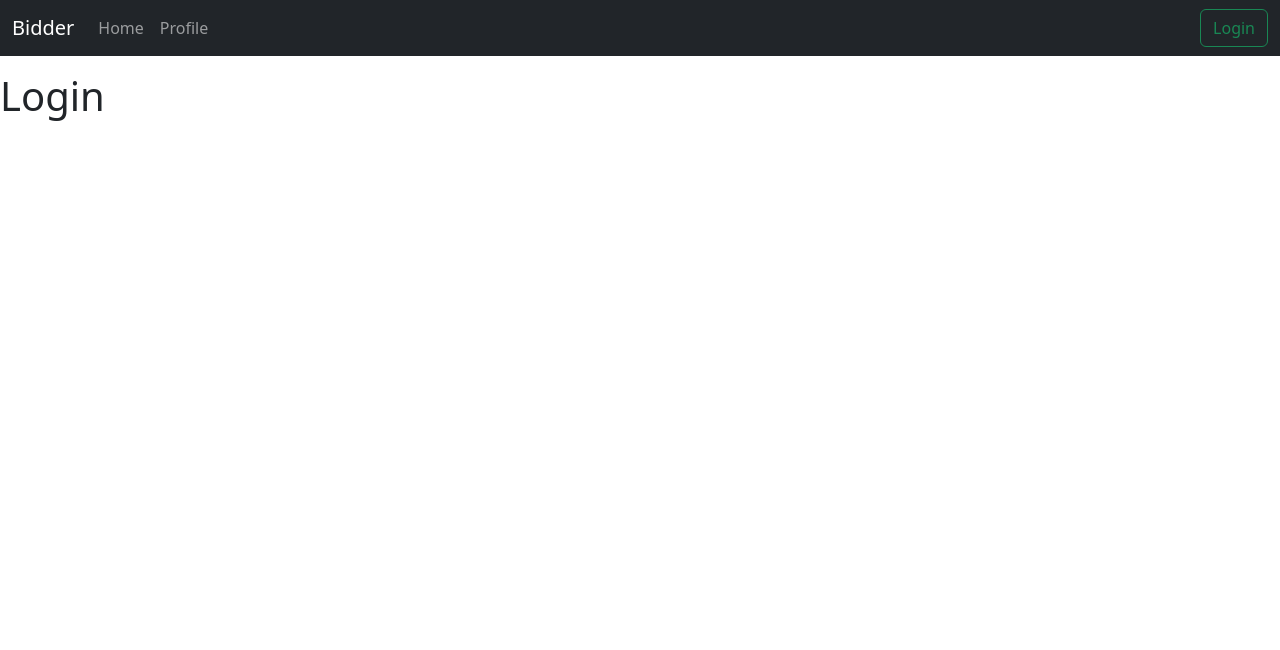
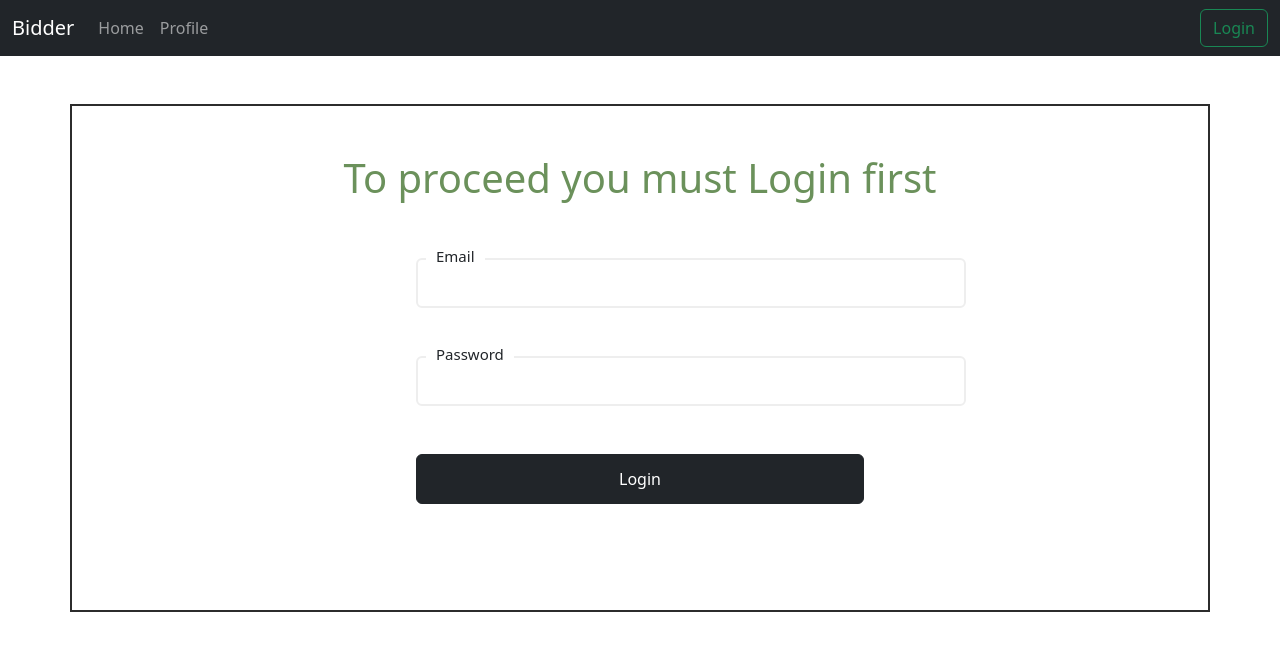
Before and after one commit to DarioR01/webDevGroupCoursework, a Vue app in the folder auction_frontend/: page /login in a window 1280 px wide. Shown: the top 650 px of the page. Built offline with nearby package versions, Linux system fonts and the light colour scheme.

Commit message:
added Login Page layout

```diff
--- a/auction_frontend/src/Pages/LoginPage/index.vue
+++ b/auction_frontend/src/Pages/LoginPage/index.vue
@@ -1,9 +1,123 @@
-<script setup lang="ts">
-</script>
 
 <template>
-    <h1>Login</h1>
+
+
+    <div class="container mt-5">
+    <div class="row d-flex justify-content-center">
+        <h1 class="mt-5 row d-flex justify-content-center">To proceed you must Login first</h1>
+        <div class="col-md-6">
+            <div class="card px-5 py-5" id="form1">
+                <div class="form-data" v-if="!submitted">
+                    <div class="details-inputs mb-5"> <span>Email</span> <input autocomplete="off" type="text" v-model="email" v-bind:class="{'form-control':true, 'is-invalid' : !validEmail(email) && BlurEmail}" v-on:blur="BlurEmail = true">
+                        <div class="invalid-feedback">Email is a mandatory field!</div>
+                    </div>
+                    <div class="details-inputs mb-5"> <span>Password</span> <input autocomplete="off" type="password" v-model="password" v-bind:class="{'form-control':true, 'is-invalid' : !validPassword(password) && BlurPassword}" v-on:blur="BlurPassword = true">
+                        <div class="invalid-feedback">Password must contain at least 9 character!</div>
+                    </div>
+                    <div class="mb-5"> <button class="btn-dark btn  w-100">Login</button></div>
+                </div>
+
+            </div>
+        </div>
+    </div>
+</div>
+
+
 </template>
 
+<style scoped>
+body {
+    background: #000
+}
+h1{
+    color:#6B915B
+}
+.container {
+    border: 2px solid #2C2C2C;
+
+}
+
+h1 {
+    margin-top: 70px
+}
+
+.card {
+    border: none;
+    height: 400px
+}
+
+.details-inputs {
+    position: relative
+}
+
+.details-inputs span {
+    position: absolute;
+    top: -18px;
+    left: 10px;
+    background-color: #fff;
+    padding: 5px 10px;
+    font-size: 15px
+}
+
+.details-inputs input {
+    height: 50px;
+    width: 550px;
+    border: 2px solid #eee
+}
+
+.details-inputs input:focus {
+    box-shadow: none;
+    outline: none;
+    border: 2px solid #000
+}
+
+.btn {
+    height: 50px
+}
+
+
+</style>
+
 <script lang="ts">
+export default {
+    el: '#form1',
+    data: function () {
+        return {
+            email: "",
+            valid: false,
+            submitted: false,
+            password: "",
+            BlurEmail: false,
+            BlurPassword: false
+        }
+    },
+
+    methods: {
+
+        validate: function () {
+
+            this.BlurPassword = true;
+
+            if (this.validEmail(this.email) && this.validPassword(this.password)) {
+                this.valid = true;
+            }
+        },
+
+        validEmail: function (email:any) {
+
+            var regex_email = /^(?=.*[0-9])(?=.*[a-zA-Z])([a-zA-Z0-9!?@#$%^&*()_]+){8,20}$"/;
+            if (regex_email.test(email.toLowerCase())) {
+                return true;
+            }
+
+        },
+
+        validPassword: function (password: any) {
+            if (password.length > 8) {
+                return true;
+            }
+        },
+
+    }
+}
 </script>
--- a/auction_frontend/tsconfig.json
+++ b/auction_frontend/tsconfig.json
@@ -11,7 +11,8 @@
     "esModuleInterop": true,
     "lib": ["ESNext", "DOM"],
     "skipLibCheck": true,
-    "noEmit": true
+    "noEmit": true,
+
   },
   "include": ["src/**/*.ts", "src/**/*.d.ts", "src/**/*.tsx", "src/**/*.vue"],
   "references": [{ "path": "./tsconfig.node.json" }]
```
Also changed, not shown: 1 other file (tests, documents, lock files or other folders).
